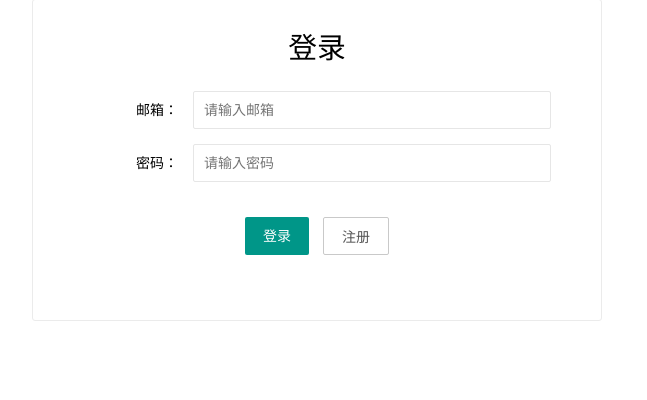
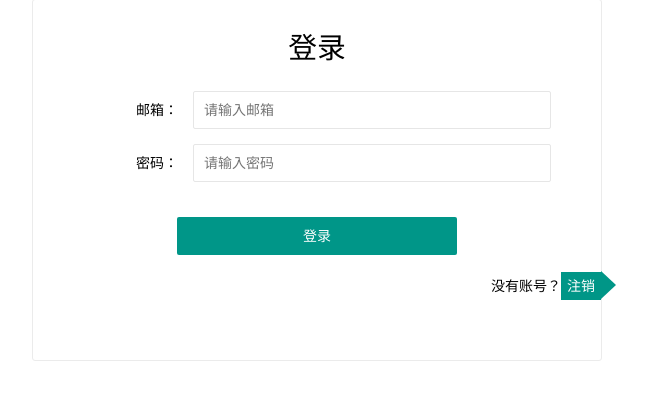
Before and after one commit to wangyf1211/judicial_doc_measurement, a Flask app: page / in a window 1280 px wide. Shown: the part 241-641 px from the top of the page, without its empty margins (323-970 px from the left). Run offline with Flask 2, Linux system fonts and the light colour scheme.

Commit message:
严格按照原型做

```diff
--- a/templates/login.html
+++ b/templates/login.html
@@ -45,6 +45,35 @@
             text-align: center;
 
         }
+
+        .login-btn {
+            width: 60%;
+        }
+
+        .tip {
+            text-align: right;
+            margin-top: 20px;
+            position: relative;
+            left: 50px;
+        }
+
+        .tip a {
+            background: #009687;
+            padding: 6px;
+            color: #fff;
+        }
+
+        .tip::after {
+            content: '';
+            width: 0;
+            height: 0;
+            border-top: 14.5px solid transparent;
+            border-bottom: 14.5px solid transparent;
+            border-left: 15px solid #009687;
+            z-index: 999;
+            position: absolute;
+            top: -4px;
+        }
     </style>
 </head>
 <body>
@@ -83,9 +112,9 @@
                 </div>
                 <div class="layui-form-item">
                     <div class="layui-input-block btn-group">
-                        <button class="layui-btn" lay-submit lay-filter="formDemo">登录</button>
-                        <button class="layui-btn layui-btn-primary">注册</button>
+                        <button class="layui-btn layui-btn-fluid login-btn" lay-submit lay-filter="formDemo">登录</button>
                     </div>
+                    <div class="tip">没有账号？<a href="regist.html">注销</a></div>
                 </div>
             </form>
         </div>
```
Also changed, not shown: templates/regist.html (+37 -0 lines).
